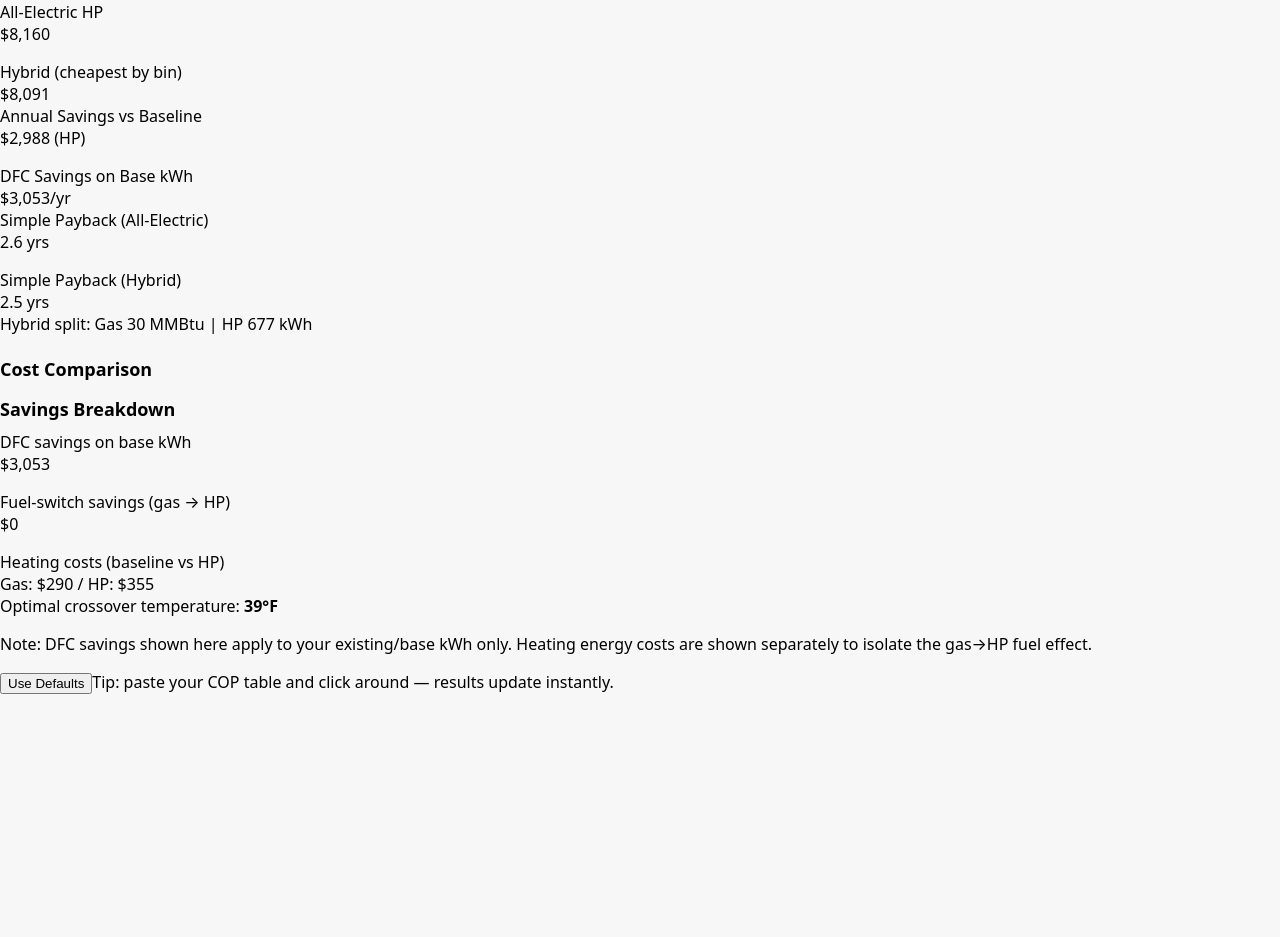
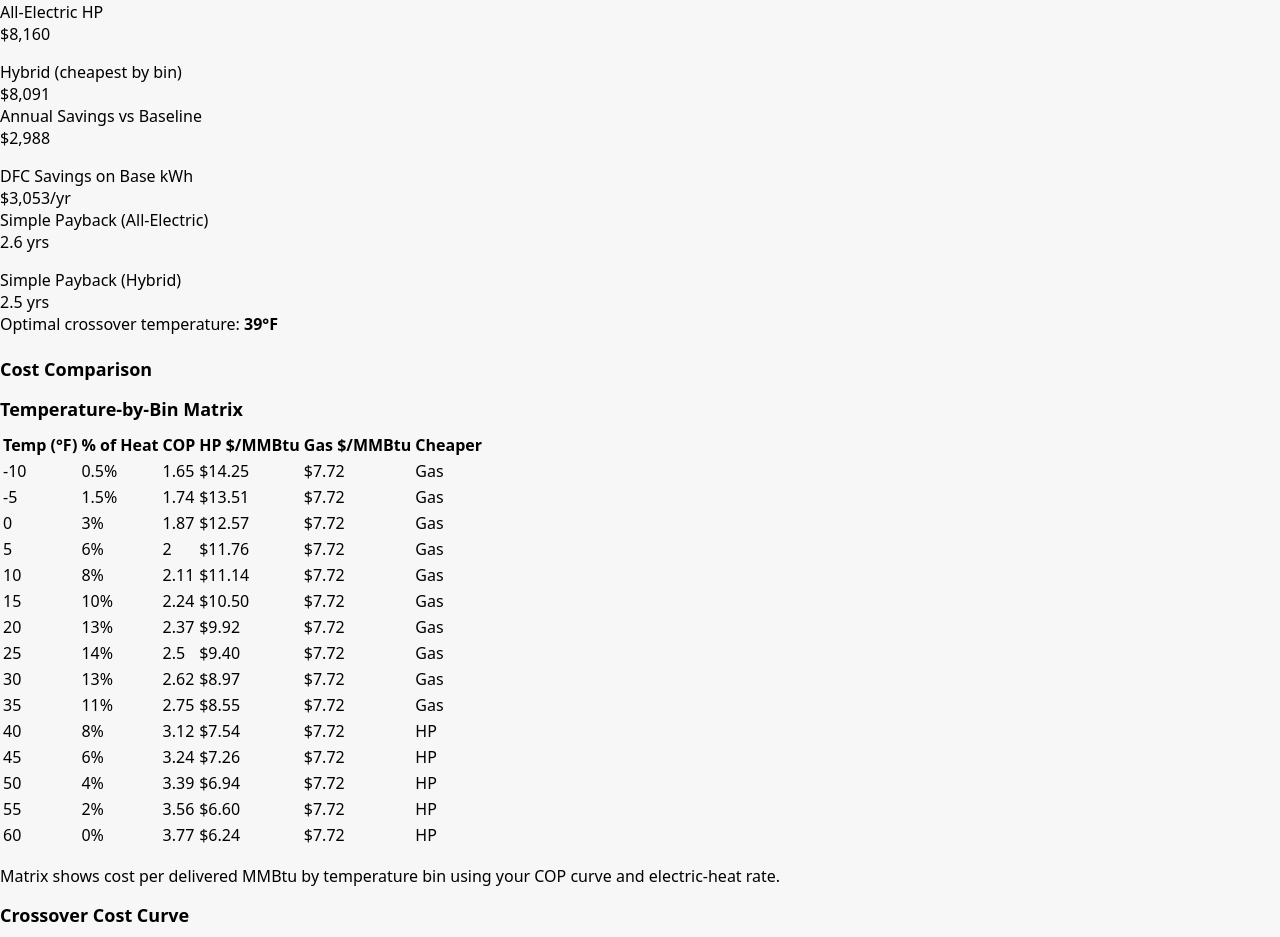
Before and after one commit to MaxVoltage52/heatpump-calculator, a React (Vite) app: page / in a window 1280 px wide. Shown: the part 1540-2477 px from the top of the page. Before the commit the page ends 2234 px from the top, so only its background shows below. Built offline with nearby package versions, Linux system fonts and the light colour scheme; the HTML template or start-up script is replaced by a standard one.

Commit message:
Update App.jsx

```diff
--- a/src/App.jsx
+++ b/src/App.jsx
@@ -5,16 +5,17 @@ import { Input } from "@/components/ui/input";
 import { Textarea } from "@/components/ui/textarea";
 import { Switch } from "@/components/ui/switch";
 import { Label } from "@/components/ui/label";
-import { BarChart, Bar, XAxis, YAxis, Tooltip, ResponsiveContainer } from "recharts";
+import {
+  BarChart, Bar, XAxis, YAxis, Tooltip, ResponsiveContainer,
+  LineChart, Line, Legend
+} from "recharts";
 
 // ---------- Helpers ----------
 function toNumber(value, fallback = 0) {
   const n = Number(value);
   return Number.isFinite(n) ? n : fallback;
 }
-
 function parsePairs(text) {
-  // Accept lines or comma-separated like: 60:3.77, 35:2.75
   return text
     .split(/\n|,/)
     .map((s) => s.trim())
@@ -26,28 +27,25 @@ function parsePairs(text) {
     .filter((p) => Number.isFinite(p.x) && Number.isFinite(p.y))
     .sort((a, b) => a.x - b.x);
 }
-
-function interpCOP(copTable, tF) {
-  if (!copTable || copTable.length === 0) return 2.2;
-  if (tF <= copTable[0].x) return copTable[0].y; // cold extrapolate flat
-  if (tF >= copTable[copTable.length - 1].x) return copTable[copTable.length - 1].y; // warm flat
-  for (let i = 0; i < copTable.length - 1; i++) {
-    const a = copTable[i];
-    const b = copTable[i + 1];
-    if (tF >= a.x && tF <= b.x) {
-      const frac = (tF - a.x) / (b.x - a.x || 1);
+function interpCOP(table, t) {
+  if (!table || table.length === 0) return 2.2;
+  if (t <= table[0].x) return table[0].y;
+  if (t >= table[table.length - 1].x) return table[table.length - 1].y;
+  for (let i = 0; i < table.length - 1; i++) {
+    const a = table[i], b = table[i + 1];
+    if (t >= a.x && t <= b.x) {
+      const frac = (t - a.x) / (b.x - a.x || 1);
       return a.y + frac * (b.y - a.y);
     }
   }
-  return copTable[copTable.length - 1].y;
+  return table[table.length - 1].y;
 }
-
 function normalizeBins(bins) {
   const total = bins.reduce((s, r) => s + r.y, 0) || 1;
   return bins.map((r) => ({ x: r.x, y: (r.y * 100) / total }));
 }
 
-// ---------- Default Data ----------
+// ---------- Defaults (Chicago profile you used) ----------
 const DEFAULTS = {
   kwhBase: 97300,
   supplyC: 3.331,
@@ -62,7 +60,6 @@ const DEFAULTS = {
   gross: 10354,
   credits: 2600,
 };
-
 const DEFAULT_COP = `60:3.77
 55:3.56
 50:3.39
@@ -78,7 +75,6 @@ const DEFAULT_COP = `60:3.77
 0:1.87
 -5:1.74
 -10:1.65`;
-
 const DEFAULT_BINS = `60:0
 55:2
 50:4
@@ -95,7 +91,7 @@ const DEFAULT_BINS = `60:0
 -5:1.5
 -10:0.5`;
 
-// ---------- UI ----------
+// ---------- Component ----------
 export default function App() {
   const [inputs, setInputs] = useState({
     kwhBase: String(DEFAULTS.kwhBase),
@@ -111,14 +107,11 @@ export default function App() {
     gross: String(DEFAULTS.gross),
     credits: String(DEFAULTS.credits),
   });
-
   const [useCopTable, setUseCopTable] = useState(true);
   const [copText, setCopText] = useState(DEFAULT_COP);
   const [binsText, setBinsText] = useState(DEFAULT_BINS);
 
-  function upd(name, value) {
-    setInputs((s) => ({ ...s, [name]: value }));
-  }
+  const upd = (k, v) => setInputs((s) => ({ ...s, [k]: v }));
 
   const calc = useMemo(() => {
     const kWhBase = toNumber(inputs.kwhBase, DEFAULTS.kwhBase);
@@ -134,89 +127,62 @@ export default function App() {
     const gross = toNumber(inputs.gross, DEFAULTS.gross);
     const credits = toNumber(inputs.credits, DEFAULTS.credits);
 
-    const gasAllIn = gasSupply + gasDist; // $/therm
+    const gasAllIn = gasSupply + gasDist;            // $/therm
     const allInNon = (supplyC + txC + dfcNon) / 100; // $/kWh
-    const allInEH = (supplyC + txC + dfcEH) / 100; // $/kWh
+    const allInEH  = (supplyC + txC + dfcEH) / 100;  // $/kWh
 
     // Baseline (Gas + AC)
     const baselineElec = kWhBase * allInNon;
-    const baselineGas = (heatMMBtu / 0.1 / afue) * gasAllIn;
-    const baseline = baselineElec + baselineGas;
+    const baselineGas  = (heatMMBtu / 0.1 / afue) * gasAllIn;
+    const baseline     = baselineElec + baselineGas;
 
-    // All-electric HP
-    let hpKWh = 0;
-    let hybrid = null;
-    let hybridGasMMBtu = 0;
-    let hybridHPkWh = 0;
+    // All-electric HP and Hybrid by bins (if COP table provided)
+    let hpKWh = (heatMMBtu * 293.071) / seasonalCOP; // fallback if not using table
+    let hybrid = null, hybridGasMMBtu = 0, hybridHPkWh = 0;
 
-    const costGasPerMMBtu = (1 / 0.1 / afue) * gasAllIn; // delivered $/MMBtu
-    let crossoverTemp = null;
-    let crossoverNote = "";
-
+    let matrix = []; // per-bin matrix rows
     if (useCopTable) {
       const table = parsePairs(copText);
-      const bins = normalizeBins(parsePairs(binsText));
+      const bins  = normalizeBins(parsePairs(binsText));
+      hpKWh = 0;
 
-      // All-electric kWh from bins
-      let kwhSum = 0;
+      const costGasPerMMBtu = (1 / 0.1 / afue) * gasAllIn; // $/MMBtu delivered
+      let costHPsum = 0, costGASsum = 0;
+
       for (const b of bins) {
-        const cop = interpCOP(table, b.x);
-        const mmbtu = heatMMBtu * (b.y / 100);
-        kwhSum += (mmbtu * 293.071) / cop;
-      }
-      hpKWh = kwhSum;
-
-      // Hybrid: choose cheaper per bin
-      let costHPsum = 0;
-      let costGASsum = 0;
-      for (const b of bins) {
-        const cop = interpCOP(table, b.x);
-        const mmbtu = heatMMBtu * (b.y / 100);
+        const t = b.x;
+        const share = b.y / 100;
+        const mmbtu = heatMMBtu * share;
+        const cop = interpCOP(table, t);
         const kwhPerMMBtu = 293.071 / cop;
         const costHPperMMBtu = kwhPerMMBtu * allInEH;
+
+        // accumulate for all-electric
+        hpKWh += mmbtu * kwhPerMMBtu;
+
+        // hybrid choose cheaper
+        let cheaper = "HP";
         if (costHPperMMBtu <= costGasPerMMBtu) {
           costHPsum += mmbtu * costHPperMMBtu;
-          hybridHPkWh += mmbtu * kwhPerMMBtu;
         } else {
+          cheaper = "Gas";
           costGASsum += mmbtu * costGasPerMMBtu;
           hybridGasMMBtu += mmbtu;
         }
+        // matrix row
+        matrix.push({
+          t,
+          pct: +b.y.toFixed(2),
+          cop: +cop.toFixed(2),
+          hpCost: +costHPperMMBtu.toFixed(2),
+          gasCost: +costGasPerMMBtu.toFixed(2),
+          cheaper
+        });
       }
       hybrid = kWhBase * allInEH + costHPsum + costGASsum;
-
-      // --- Crossover temperature: solve hpCost(T) = gasCost ---
-      // hpCost per delivered MMBtu = (293.071 / COP(T)) * allInEH
-      const hpCost = (t) => (293.071 / interpCOP(table, t)) * allInEH;
-      const tMin = Math.min(-20, table[0]?.x ?? -20);
-      const tMax = Math.max(65, table[table.length - 1]?.x ?? 65);
-
-      let prevT = tMin;
-      let prevDiff = hpCost(prevT) - costGasPerMMBtu;
-      for (let t = tMin + 1; t <= tMax; t += 1) {
-        const diff = hpCost(t) - costGasPerMMBtu;
-        if ((prevDiff <= 0 && diff >= 0) || (prevDiff >= 0 && diff <= 0)) {
-          const frac = Math.abs(diff - prevDiff) < 1e-9 ? 0 : (0 - prevDiff) / (diff - prevDiff);
-          crossoverTemp = +(prevT + frac * (t - prevT)).toFixed(1);
-          break;
-        }
-        prevT = t;
-        prevDiff = diff;
-      }
-      if (crossoverTemp === null) {
-        const diffAtMin = hpCost(tMin) - costGasPerMMBtu;
-        const diffAtMax = hpCost(tMax) - costGasPerMMBtu;
-        if (diffAtMin < 0 && diffAtMax < 0) crossoverNote = "HP cheaper at all temperatures in range";
-        else if (diffAtMin > 0 && diffAtMax > 0) crossoverNote = "Gas cheaper at all temperatures in range";
-        else crossoverNote = "Crossover outside modeled temperature range";
-      }
-    } else {
-      // No table: we can’t compute a precise crossover temperature
-      crossoverNote = "Provide a COP table to compute a precise crossover temperature";
-      hpKWh = (heatMMBtu * 293.071) / seasonalCOP;
     }
 
     const allElectric = (kWhBase + hpKWh) * allInEH;
-
     const savingsAll = baseline - allElectric;
     const savingsHybrid = hybrid != null ? baseline - hybrid : null;
 
@@ -226,18 +192,49 @@ export default function App() {
 
     const dfcSavings = kWhBase * ((dfcNon - dfcEH) / 100);
 
-    const gasHeatCost = (heatMMBtu / 0.1 / afue) * gasAllIn;
-    const hpHeatCost = hpKWh * allInEH;
-    const fuelSwitchSavings = gasHeatCost - hpHeatCost;
+    // crossover temp + series for chart
+    const costGasPerMMBtu = (1 / 0.1 / afue) * gasAllIn;
+    let crossoverTemp = null;
+    let crossoverNote = "";
+    let crossoverSeries = [];
+    if (useCopTable) {
+      const table = parsePairs(copText);
+      if (table.length > 1) {
+        const tMin = Math.min(-20, table[0].x);
+        const tMax = Math.max(65, table[table.length - 1].x);
+        const hpCost = (t) => (293.071 / interpCOP(table, t)) * allInEH;
+        let prevT = tMin;
+        let prevDiff = hpCost(prevT) - costGasPerMMBtu;
+        for (let t = tMin; t <= tMax; t++) {
+          const cHP = hpCost(t);
+          crossoverSeries.push({ t, hp: cHP, gas: costGasPerMMBtu });
+          const diff = cHP - costGasPerMMBtu;
+          if ((prevDiff <= 0 && diff >= 0) || (prevDiff >= 0 && diff <= 0)) {
+            const frac = Math.abs(diff - prevDiff) < 1e-9 ? 0 : (0 - prevDiff) / (diff - prevDiff);
+            crossoverTemp = +(prevT + frac * (t - prevT)).toFixed(1);
+            break;
+          }
+          prevT = t; prevDiff = diff;
+        }
+        if (crossoverTemp === null) {
+          const diffAtMin = hpCost(tMin) - costGasPerMMBtu;
+          const diffAtMax = hpCost(tMax) - costGasPerMMBtu;
+          if (diffAtMin < 0 && diffAtMax < 0) crossoverNote = "HP cheaper at all temps";
+          else if (diffAtMin > 0 && diffAtMax > 0) crossoverNote = "Gas cheaper at all temps";
+          else crossoverNote = "Crossover outside modeled range";
+        }
+      }
+    } else {
+      crossoverNote = "Provide a COP table to compute a precise crossover temperature";
+    }
 
     const chart = [
       { name: "Baseline (Gas+AC)", cost: Math.round(baseline) },
-      { name: "All-Electric HP", cost: Math.round(allElectric) },
+      { name: "All-Electric HP",   cost: Math.round(allElectric) },
       ...(hybrid != null ? [{ name: "Hybrid (cheapest)", cost: Math.round(hybrid) }] : []),
     ];
 
     return {
-      kWhBase,
       baseline: Math.round(baseline),
       allElectric: Math.round(allElectric),
       hybrid: hybrid != null ? Math.round(hybrid) : null,
@@ -248,12 +245,14 @@ export default function App() {
       paybackAll: paybackAll ? Number(paybackAll.toFixed(1)) : null,
       paybackHybrid: paybackHybrid ? Number(paybackHybrid.toFixed(1)) : null,
       dfcSavings: Math.round(dfcSavings),
-      gasHeatCost: Math.round(gasHeatCost),
-      hpHeatCost: Math.round(hpHeatCost),
-      fuelSwitchSavings: Math.round(fuelSwitchSavings),
+      gasHeatCost: Math.round((heatMMBtu / 0.1 / afue) * gasAllIn),
+      hpHeatCost: Math.round(hpKWh * allInEH),
+      fuelSwitchSavings: Math.round(((heatMMBtu / 0.1 / afue) * gasAllIn) - (hpKWh * allInEH)),
       chart,
       crossoverTemp,
       crossoverNote,
+      crossoverSeries,
+      matrix, // <-- temperature-by-bin matrix data
     };
   }, [inputs, useCopTable, copText, binsText]);
 
@@ -281,34 +280,22 @@ export default function App() {
     <div className="p-6 max-w-6xl mx-auto space-y-6">
       <h1 className="text-3xl font-bold">Heat Pump Break-Even & Payback Calculator</h1>
       <p className="text-muted-foreground">
-        Enter your numbers or just hit Compute with the defaults (Chicago-style). Toggle COP Table for hybrid switching.
+        Enter your numbers or use the Chicago defaults. Toggle COP Table for hybrid switching and matrix output.
       </p>
 
+      {/* ---- Input Forms ---- */}
       <div className="grid md:grid-cols-3 gap-4">
         <Card className="shadow-sm">
           <CardContent className="p-4 space-y-3">
             <h2 className="font-semibold text-lg">Electricity</h2>
             <Label>Annual non-heating kWh</Label>
-            <Input value={inputs.kwhBase} onChange={(e) => upd("kwhBase", e.target.value)} />
-
+            <Input value={inputs.kwhBase} onChange={(e)=>upd("kwhBase", e.target.value)} />
             <div className="grid grid-cols-3 gap-2">
-              <div>
-                <Label>Supply (¢/kWh)</Label>
-                <Input value={inputs.supplyC} onChange={(e) => upd("supplyC", e.target.value)} />
+              <div><Label>Supply (¢/kWh)</Label><Input value={inputs.supplyC} onChange={(e)=>upd("supplyC", e.target.value)} /></div>
+              <div><Label>TX (¢/kWh)</Label><Input value={inputs.txC} onChange={(e)=>upd("txC", e.target.value)} /></div>
+              <div><Label>DFC non-elec (¢/kWh)</Label><Input value={inputs.dfcNon} onChange={(e)=>upd("dfcNon", e.target.value)} /></div>
             </div>
-              <div>
-                <Label>TX (¢/kWh)</Label>
-                <Input value={inputs.txC} onChange={(e) => upd("txC", e.target.value)} />
-              </div>
-              <div>
-                <Label>DFC non-elec (¢/kWh)</Label>
-                <Input value={inputs.dfcNon} onChange={(e) => upd("dfcNon", e.target.value)} />
-              </div>
-            </div>
-            <div>
-              <Label>DFC electric-heat (¢/kWh)</Label>
-              <Input value={inputs.dfcEH} onChange={(e) => upd("dfcEH", e.target.value)} />
-            </div>
+            <div><Label>DFC electric-heat (¢/kWh)</Label><Input value={inputs.dfcEH} onChange={(e)=>upd("dfcEH", e.target.value)} /></div>
           </CardContent>
         </Card>
 
@@ -316,33 +303,21 @@ export default function App() {
           <CardContent className="p-4 space-y-3">
             <h2 className="font-semibold text-lg">Gas & Heating</h2>
             <div className="grid grid-cols-2 gap-2">
-              <div>
-                <Label>Gas supply ($/therm)</Label>
-                <Input value={inputs.gasSupply} onChange={(e) => upd("gasSupply", e.target.value)} />
-              </div>
-              <div>
-                <Label>Gas delivery ($/therm)</Label>
-                <Input value={inputs.gasDist} onChange={(e) => upd("gasDist", e.target.value)} />
-              </div>
+              <div><Label>Gas supply ($/therm)</Label><Input value={inputs.gasSupply} onChange={(e)=>upd("gasSupply", e.target.value)} /></div>
+              <div><Label>Gas delivery ($/therm)</Label><Input value={inputs.gasDist} onChange={(e)=>upd("gasDist", e.target.value)} /></div>
             </div>
             <div className="grid grid-cols-2 gap-2">
-              <div>
-                <Label>AFUE (0–1)</Label>
-                <Input value={inputs.afue} onChange={(e) => upd("afue", e.target.value)} />
-              </div>
-              <div>
-                <Label>Heat load (MMBtu/yr)</Label>
-                <Input value={inputs.heatMMBtu} onChange={(e) => upd("heatMMBtu", e.target.value)} />
-              </div>
+              <div><Label>AFUE (0–1)</Label><Input value={inputs.afue} onChange={(e)=>upd("afue", e.target.value)} /></div>
+              <div><Label>Heat load (MMBtu/yr)</Label><Input value={inputs.heatMMBtu} onChange={(e)=>upd("heatMMBtu", e.target.value)} /></div>
             </div>
             <div className="flex items-center gap-2 pt-1">
               <Switch checked={useCopTable} onCheckedChange={setUseCopTable} id="copSwitch" />
-              <Label htmlFor="copSwitch">Use COP table + hybrid switching</Label>
+              <Label htmlFor="copSwitch">Use COP table + hybrid switching + matrix</Label>
             </div>
             {!useCopTable && (
               <div>
                 <Label>Seasonal COP</Label>
-                <Input value={inputs.seasonalCOP} onChange={(e) => upd("seasonalCOP", e.target.value)} />
+                <Input value={inputs.seasonalCOP} onChange={(e)=>upd("seasonalCOP", e.target.value)} />
               </div>
             )}
           </CardContent>
@@ -352,19 +327,11 @@ export default function App() {
           <CardContent className="p-4 space-y-3">
             <h2 className="font-semibold text-lg">Project Costs</h2>
             <div className="grid grid-cols-2 gap-2">
-              <div>
-                <Label>Gross install ($)</Label>
-                <Input value={inputs.gross} onChange={(e) => upd("gross", e.target.value)} />
-              </div>
-              <div>
-                <Label>Tax credits ($)</Label>
-                <Input value={inputs.credits} onChange={(e) => upd("credits", e.target.value)} />
-              </div>
+              <div><Label>Gross install ($)</Label><Input value={inputs.gross} onChange={(e)=>upd("gross", e.target.value)} /></div>
+              <div><Label>Tax credits ($)</Label><Input value={inputs.credits} onChange={(e)=>upd("credits", e.target.value)} /></div>
             </div>
             <div className="pt-2 flex gap-2">
-              <Button onClick={reset} variant="secondary">
-                Reset Defaults
-              </Button>
+              <Button onClick={reset} variant="secondary">Reset Defaults</Button>
             </div>
           </CardContent>
         </Card>
@@ -375,24 +342,21 @@ export default function App() {
           <Card className="shadow-sm">
             <CardContent className="p-4 space-y-2">
               <h3 className="font-semibold">COP Table (°F:COP)</h3>
-              <Textarea value={copText} onChange={(e) => setCopText(e.target.value)} className="min-h-[180px]" />
-              <p className="text-sm text-muted-foreground">
-                Tip: one pair per line or comma-separated. Values will be sorted and linearly interpolated.
-              </p>
+              <Textarea value={copText} onChange={(e)=>setCopText(e.target.value)} className="min-h-[180px]" />
+              <p className="text-sm text-muted-foreground">One pair per line or comma-separated. We linearly interpolate.</p>
             </CardContent>
           </Card>
           <Card className="shadow-sm">
             <CardContent className="p-4 space-y-2">
               <h3 className="font-semibold">Weather Bins (°F:% of heating)</h3>
-              <Textarea value={binsText} onChange={(e) => setBinsText(e.target.value)} className="min-h-[180px]" />
-              <p className="text-sm text-muted-foreground">
-                We normalize to 100%. Defaults approximate Chicago heating distribution.
-              </p>
+              <Textarea value={binsText} onChange={(e)=>setBinsText(e.target.value)} className="min-h-[180px]" />
+              <p className="text-sm text-muted-foreground">We normalize to 100%. Defaults approximate Chicago.</p>
             </CardContent>
           </Card>
         </div>
       )}
 
+      {/* ---- Results & Charts ---- */}
       <div className="grid md:grid-cols-2 gap-4 items-stretch">
         <Card className="shadow-sm">
           <CardContent className="p-4 space-y-3">
@@ -417,9 +381,7 @@ export default function App() {
             <div className="grid grid-cols-2 gap-2 pt-2">
               <div className="p-3 rounded-2xl bg-green-50">
                 <div className="text-xs text-muted-foreground">Annual Savings vs Baseline</div>
-                <div className="text-xl font-bold">
-                  ${calc.savingsAll.toLocaleString()} {calc.hybrid !== null ? " (HP)" : ""}
-                </div>
+                <div className="text-xl font-bold">${calc.savingsAll.toLocaleString()}</div>
               </div>
               <div className="p-3 rounded-2xl bg-blue-50">
                 <div className="text-xs text-muted-foreground">DFC Savings on Base kWh</div>
@@ -440,11 +402,10 @@ export default function App() {
               )}
             </div>
 
-            {calc.hybrid !== null && (
-              <div className="text-sm text-muted-foreground pt-1">
-                Hybrid split: Gas {calc.hybridGasMMBtu} MMBtu | HP {calc.hybridHPkWh.toLocaleString()} kWh
+            <div className="text-sm text-muted-foreground pt-2">
+              Optimal crossover temperature:&nbsp;
+              {calc.crossoverTemp !== null ? <b>{calc.crossoverTemp}°F</b> : <em>{calc.crossoverNote || "—"}</em>}
             </div>
-            )}
           </CardContent>
         </Card>
 
@@ -454,9 +415,9 @@ export default function App() {
             <div className="w-full h-64">
               <ResponsiveContainer>
                 <BarChart data={calc.chart}>
-                  <XAxis dataKey="name" hide={false} />
+                  <XAxis dataKey="name" />
                   <YAxis />
-                  <Tooltip formatter={(v) => `$${Number(v).toLocaleString()}`} />
+                  <Tooltip formatter={(v)=>`$${Number(v).toLocaleString()}`} />
                   <Bar dataKey="cost" />
                 </BarChart>
               </ResponsiveContainer>
@@ -465,48 +426,59 @@ export default function App() {
         </Card>
       </div>
 
-      {/* Savings Breakdown Card */}
+      {/* ---- Matrix Output (per bin) ---- */}
+      {useCopTable && (
         <Card className="shadow-sm">
-        <CardContent className="p-4 space-y-2">
-          <h2 className="font-semibold text-lg">Savings Breakdown</h2>
-          <div className="grid md:grid-cols-3 gap-2">
-            <div className="p-3 rounded-2xl bg-green-50">
-              <div className="text-xs text-muted-foreground">DFC savings on base kWh</div>
-              <div className="text-xl font-bold">${calc.dfcSavings.toLocaleString()}</div>
+          <CardContent className="p-4">
+            <h2 className="font-semibold text-lg mb-2">Temperature-by-Bin Matrix</h2>
+            <div className="overflow-auto">
+              <table className="min-w-full text-sm">
+                <thead>
+                  <tr className="text-left">
+                    <th className="py-2 pr-4">Temp (°F)</th>
+                    <th className="py-2 pr-4">% of Heat</th>
+                    <th className="py-2 pr-4">COP</th>
+                    <th className="py-2 pr-4">HP $/MMBtu</th>
+                    <th className="py-2 pr-4">Gas $/MMBtu</th>
+                    <th className="py-2 pr-4">Cheaper</th>
+                  </tr>
+                </thead>
+                <tbody>
+                  {calc.matrix.map((r, i) => (
+                    <tr key={i} className="border-t">
+                      <td className="py-1 pr-4">{r.t}</td>
+                      <td className="py-1 pr-4">{r.pct}%</td>
+                      <td className="py-1 pr-4">{r.cop}</td>
+                      <td className="py-1 pr-4">${r.hpCost.toFixed(2)}</td>
+                      <td className="py-1 pr-4">${r.gasCost.toFixed(2)}</td>
+                      <td className="py-1 pr-4">{r.cheaper}</td>
+                    </tr>
+                  ))}
+                </tbody>
+              </table>
             </div>
-            <div className="p-3 rounded-2xl bg-green-50">
-              <div className="text-xs text-muted-foreground">Fuel-switch savings (gas → HP)</div>
-              <div className="text-xl font-bold">${Math.max(0, calc.fuelSwitchSavings).toLocaleString()}</div>
-            </div>
-            <div className="p-3 rounded-2xl bg-muted">
-              <div className="text-xs text-muted-foreground">Heating costs (baseline vs HP)</div>
-              <div className="text-sm">
-                Gas: ${calc.gasHeatCost.toLocaleString()} / HP: ${calc.hpHeatCost.toLocaleString()}
-              </div>
-            </div>
-          </div>
-
-          <div className="text-sm text-muted-foreground">
-            Optimal crossover temperature:&nbsp;
-            {calc.crossoverTemp !== null ? <b>{calc.crossoverTemp}°F</b> : <em>{calc.crossoverNote || "—"}</em>}
-          </div>
-
-          <p className="text-sm text-muted-foreground">
-            Note: DFC savings shown here apply to your existing/base kWh only. Heating energy costs are shown separately
-            to isolate the gas→HP fuel effect.
+            <p className="text-sm text-muted-foreground mt-2">
+              Matrix shows cost per delivered MMBtu by temperature bin using your COP curve and electric-heat rate.
             </p>
           </CardContent>
         </Card>
+      )}
 
+      {/* ---- Crossover Chart ---- */}
       <Card className="shadow-sm">
-        <CardContent className="p-4">
-          <div className="flex flex-wrap gap-3 items-center">
-            <Button onClick={reset} variant="secondary">
-              Use Defaults
-            </Button>
-            <span className="text-sm text-muted-foreground">
-              Tip: paste your COP table and click around — results update instantly.
-            </span>
+        <CardContent className="p-4 h-full">
+          <h2 className="font-semibold text-lg mb-2">Crossover Cost Curve</h2>
+          <div className="w-full h-64">
+            <ResponsiveContainer>
+              <LineChart data={calc.crossoverSeries}>
+                <XAxis dataKey="t" label={{ value: "Temperature (°F)", position: "insideBottom", offset: -5 }} />
+                <YAxis label={{ value: "$ per MMBtu", angle: -90, position: "insideLeft" }} />
+                <Tooltip formatter={(v)=>`$${Number(v).toFixed(2)}`} />
+                <Legend />
+                <Line type="monotone" dataKey="hp" name="HP $/MMBtu" dot={false} />
+                <Line type="monotone" dataKey="gas" name="Gas $/MMBtu" dot={false} />
+              </LineChart>
+            </ResponsiveContainer>
           </div>
         </CardContent>
       </Card>
```
Lines whose indentation alone changed are shown as unchanged.
